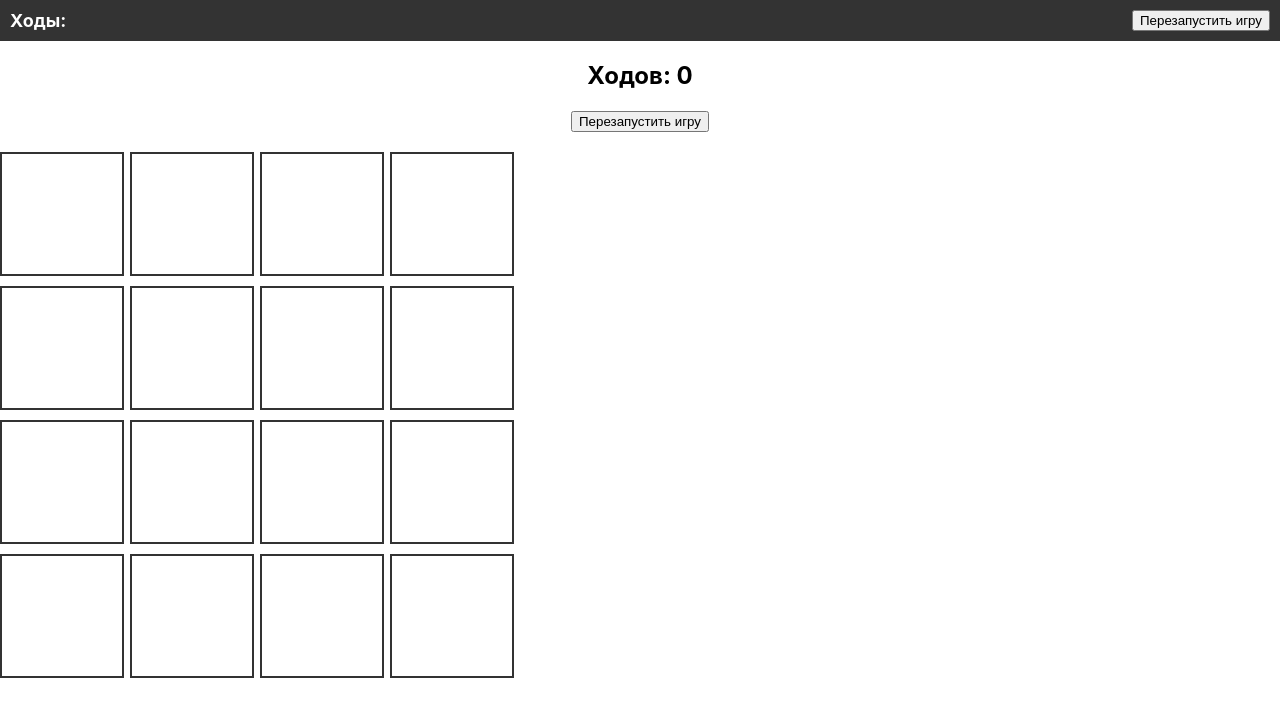
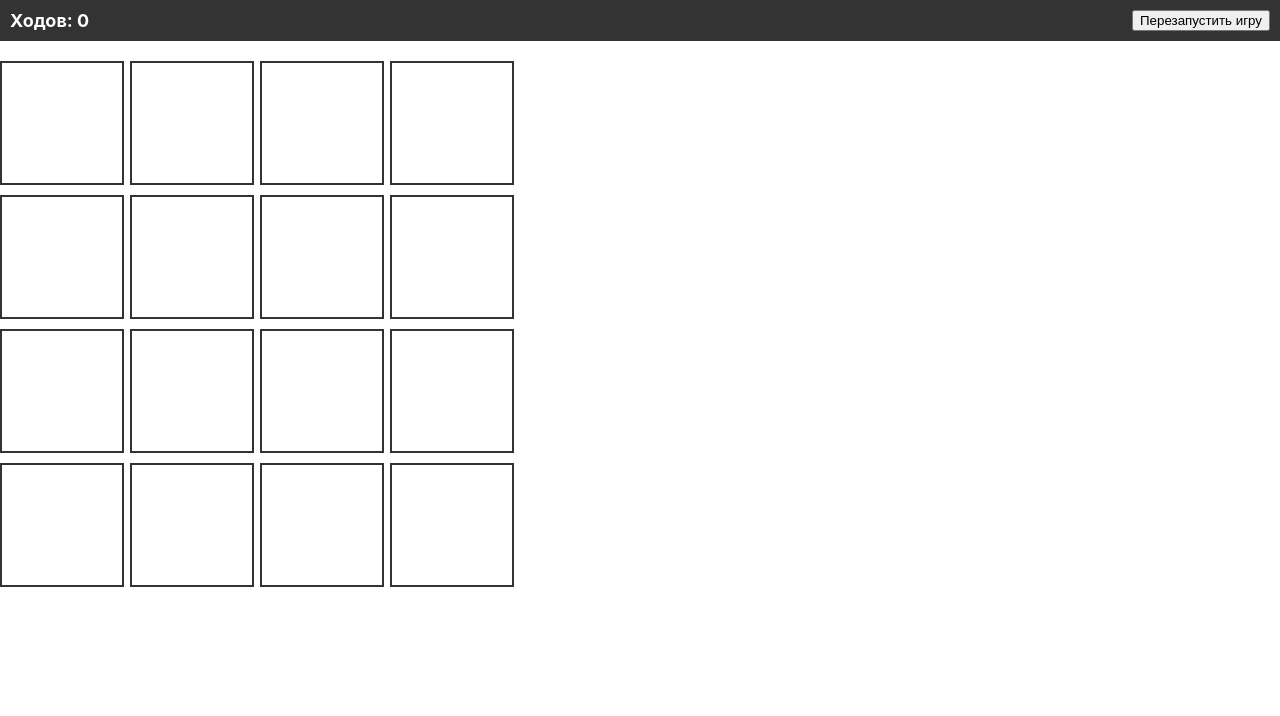
Before and after one commit to PafnutiyMcNick/createApp, a React (Create React App) app in the folder client/: page / in a window 1280 px wide. Shown: the top 716 px of the page. Built offline with nearby package versions, Linux system fonts and the light colour scheme.

Commit message:
add navbar

```diff
--- a/client/src/components/game.jsx
+++ b/client/src/components/game.jsx
@@ -1,5 +1,6 @@
 import React, { useState, useEffect } from 'react';
 import './game.css'
+import Navbar from "../components/navbar";
 
 const generateCards = () => {
     const symbols = [1, 2, 3, 4, 5, 6, 7, 8];
@@ -33,8 +34,8 @@ const Game = () => {
 
     useEffect(() => {
         if (flippedIndices.length === 2) {
-            const [firstIndex, secondIndex] = flippedIndices;
-            setTurnCounter(turnCounter + 1)
+          const [firstIndex, secondIndex] = flippedIndices;
+          setTurnCounter(turnCounter + 1)
             if (cards[firstIndex] === cards[secondIndex]) {
                 setMatchedPairs((prev) => [...prev, cards[firstIndex]]);
             }
@@ -63,8 +64,8 @@ const Game = () => {
 
       return (
         <div>
-          <h2>Ходов: {turnCounter}</h2>
-          <button onClick={resetGame}>Перезапустить игру</button>
+          <Navbar turnCounter={turnCounter} onRestart={resetGame} />
+
           <div className="Game">
           <div className="card-container">
             {cards.map((symbol, index) => renderCard(symbol, index))}
--- a/client/src/components/navbar.jsx
+++ b/client/src/components/navbar.jsx
@@ -1,10 +1,11 @@
 import React from 'react';
 import './navbar.css';
 
-const Navbar = ({ turns, onRestart }) => {
+const Navbar = ({turnCounter, onRestart}) => {
+  console.log('navbar:', turnCounter)
   return (
     <div className="navbar">
-      <div className="turns">Ходы: {turns}</div>
+      <div className="turns">Ходов: {turnCounter}</div>
       <button onClick={onRestart}>Перезапустить игру</button>
     </div>
   );
--- a/client/src/pages/mainPage.jsx
+++ b/client/src/pages/mainPage.jsx
@@ -1,10 +1,10 @@
-import { useEffect, useState } from "react"
+import { useEffect, useState, createContext } from "react"
 import { getAll } from "../api";
 import Game from "../components/game";
-import Navbar from "../components/navbar";
 
 
 const MainPage = () => {
+    const TurnCounterContext = createContext(0);
     // const [hello, setHello] = useState('');
 
     // useEffect(() => {
@@ -17,7 +17,6 @@ const MainPage = () => {
 
     return (
         <div>
-            <Navbar />
             <Game />
             {/* <h2>{hello}</h2> */}
         </div>
```
